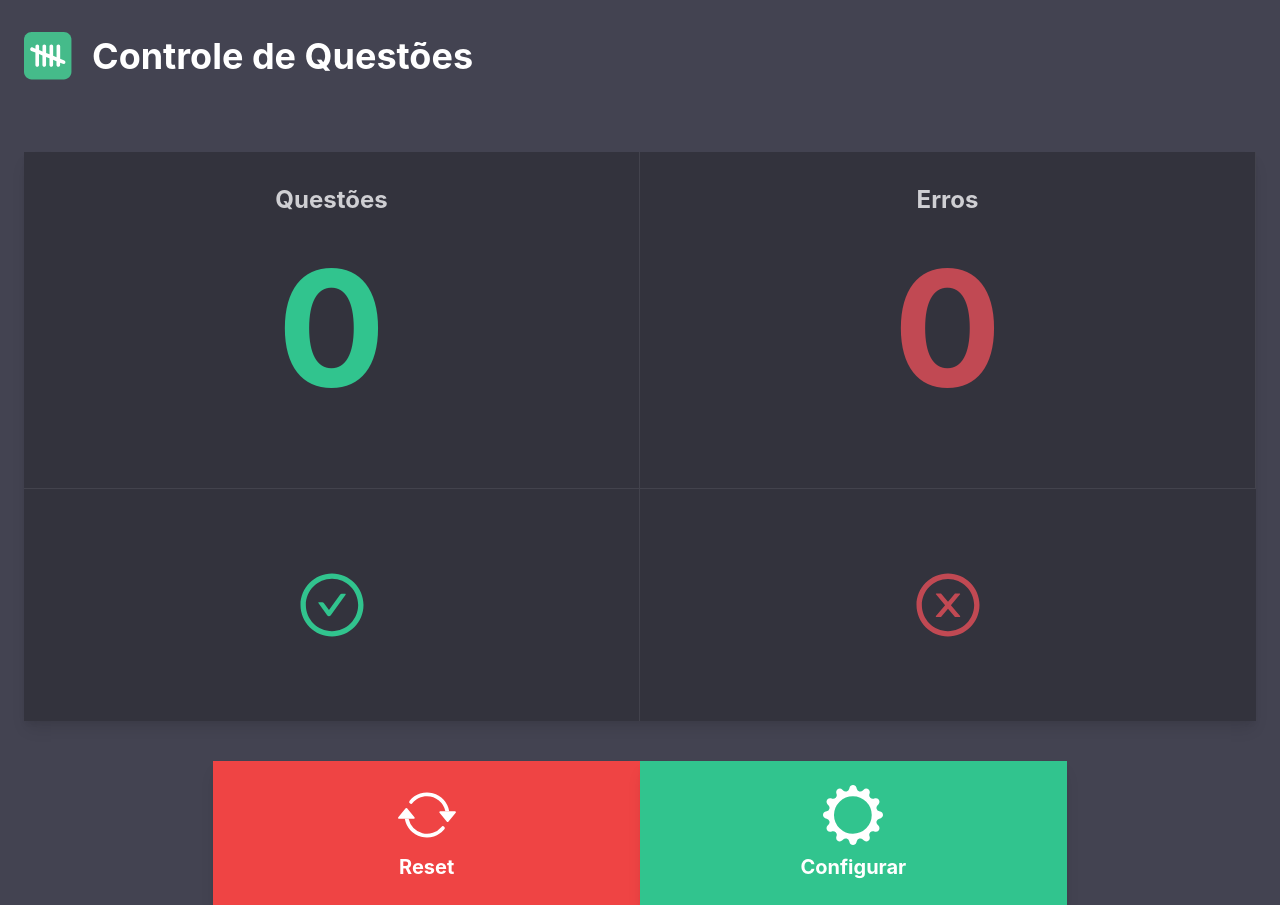
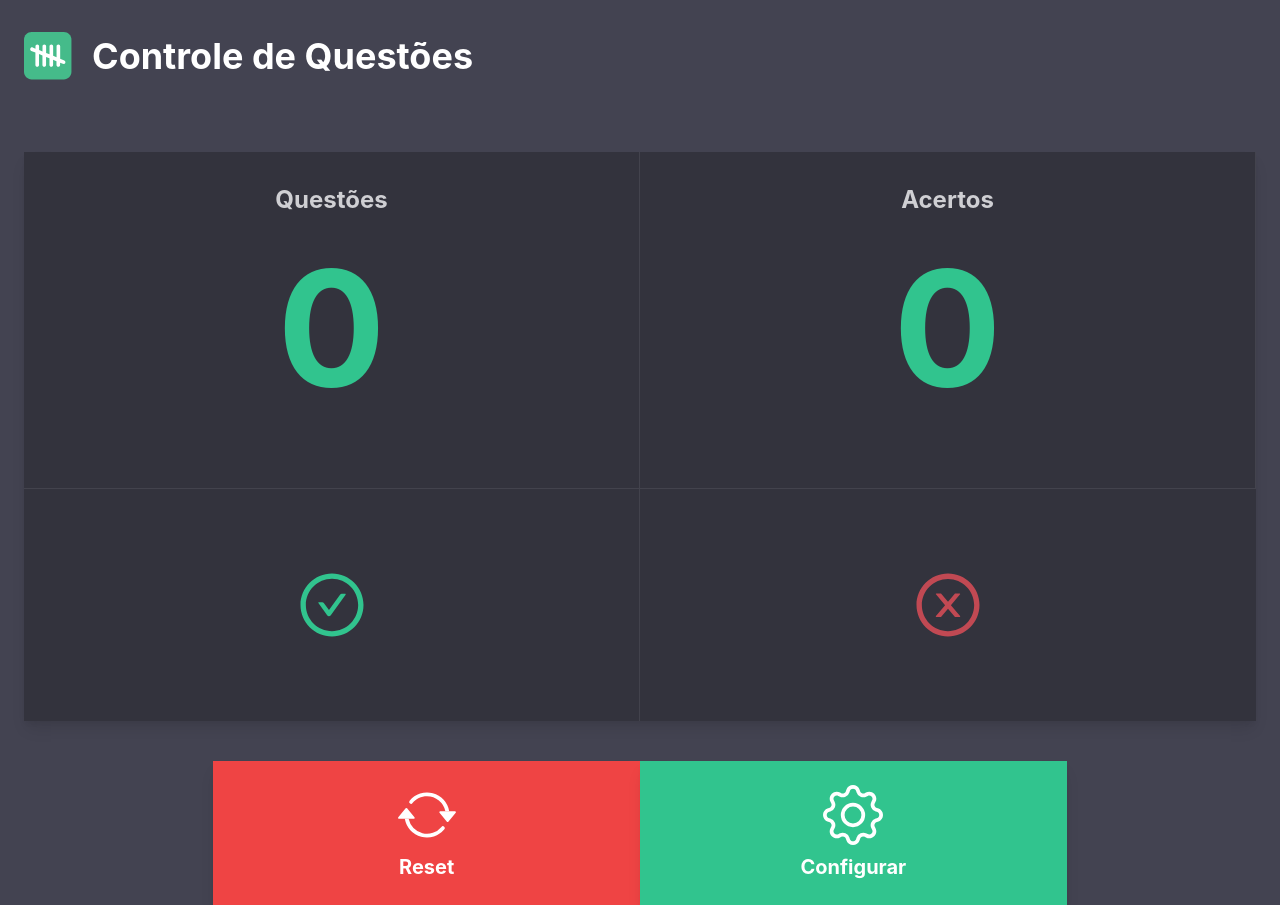
Before and after one commit to bresends/nextjs_control_exercices, a Next.js app: page / in a window 1280 px wide. Built offline with nearby package versions, Linux system fonts and the light colour scheme.

Commit message:
Feat: Toggle settings Implemented

```diff
--- a/components/CardHolder.tsx
+++ b/components/CardHolder.tsx
@@ -3,23 +3,30 @@ import { QuestionProps } from '../types/QuestionProps';
 import ErrorCard from './ErrorCard';
 import QuestionCard from './QuestionCard';
 import RightButton from './RightButton';
+import RightCard from './RightCard';
 import WrongButton from './WrongButton';
 
 export interface CardHolderProps extends QuestionProps {
     setTotals: Dispatch<React.SetStateAction<number>>;
     setWrongs: Dispatch<React.SetStateAction<number>>;
+    toggle?: boolean;
 }
 
 const CardHolder = (props: CardHolderProps) => {
-
     return (
         <div className="bg-darkIndigo shadow-card mt-10 mx-6 flex flex-col md:grid md:grid-cols-2">
-            <QuestionCard total={props.total} />
-            <ErrorCard total={props.total} wrong={props.wrong} />
+            <QuestionCard total={props.total} wrong={props.wrong} />
+            {props.toggle ? (
+                <ErrorCard wrong={props.wrong} total={props.total} />
+            ) : (
+                <RightCard total={props.total} wrong={props.wrong} />
+            )}
+
             <RightButton
                 total={props.total}
                 setTotals={props.setTotals}
                 setWrongs={props.setWrongs}
+                wrong={props.wrong}
             />
             <WrongButton
                 total={props.total}
--- a/components/Head.tsx
+++ b/components/Head.tsx
@@ -3,7 +3,9 @@ import Head from 'next/head';
 import { QuestionProps } from '../types/QuestionProps';
 
 const HeadComponent = (props: QuestionProps) => {
-    const headTitle = `Controle de Exercícios (${props.total}/${props.wrong})`;
+    const headTitle = `Controle de Exercícios (${props.total}/${
+        props.total - props.wrong
+    })`;
     return (
         <Head>
             <title>{headTitle}</title>
--- a/components/Options.tsx
+++ b/components/Options.tsx
@@ -3,16 +3,30 @@ import Reset from './Reset';
 import Settings from './Settings';
 import { QuestionProps } from '../types/QuestionProps';
 
-export interface CardHolderProps extends QuestionProps {
+export interface OptionsProps extends QuestionProps {
     setTotals: Dispatch<React.SetStateAction<number>>;
     setWrongs: Dispatch<React.SetStateAction<number>>;
+    setToggle: Dispatch<React.SetStateAction<boolean>>;
+    toggle?: boolean;
 }
 
-const Options = (props: CardHolderProps) => {
+const Options = (props: OptionsProps) => {
     return (
         <div className="flex justify-center mt-10 ">
-            <Reset setTotals={props.setTotals} setWrongs={props.setWrongs} />
-            <Settings setTotals={props.setTotals} setWrongs={props.setWrongs} />
+            <Reset
+                setTotals={props.setTotals}
+                setWrongs={props.setWrongs}
+                total={props.total}
+                wrong={props.wrong}
+            />
+            <Settings
+                setTotals={props.setTotals}
+                setWrongs={props.setWrongs}
+                total={props.total}
+                wrong={props.wrong}
+                toggle={props.toggle}
+                setToggle={props.setToggle}
+            />
         </div>
     );
 };
--- /dev/null
+++ b/components/RightCard.tsx
@@ -0,0 +1,15 @@
+import React from 'react';
+import { QuestionProps } from '../types/QuestionProps';
+
+const RightCard = (props: QuestionProps) => {
+    return (
+        <div className="text-lightGray select-none flex flex-col items-center font-bold border-b-[1px] border-lightGray/10 md:border-r-[1px] md:text-2xl">
+            <p className="py-6 md:py-8">Acertos</p>
+            <p className="text-rightGreen text-5xl font-bold pb-6 md:text-[160px] md:pb-12">
+                {props.total - props.wrong}
+            </p>
+        </div>
+    );
+};
+
+export default RightCard;
--- a/components/Settings.tsx
+++ b/components/Settings.tsx
@@ -1,16 +1,12 @@
 import { IconContext } from 'react-icons';
-import { BsGearWide } from 'react-icons/bs';
-import { CardHolderProps } from './CardHolder';
+import { BsGear } from 'react-icons/bs';
+import { OptionsProps } from './Options';
 
-const Settings = (props: CardHolderProps) => {
-    const changeToggle = () => {
-        console.log('Working');
-    };
-
+const Settings = (props: OptionsProps) => {
     return (
         <div
             className="group bg-rightGreen flex flex-col items-center w-1/3 p-6 shadow-card hover:bg-green-400 active:bg-green-500 transition ease-out duration-250"
-            onClick={changeToggle}
+            onClick={() => props.setToggle(!props.toggle)}
         >
             <IconContext.Provider
                 value={{
@@ -18,7 +14,7 @@ const Settings = (props: CardHolderProps) => {
                         'text-white text-4xl md:text-6xl cursor-pointer transform group-hover:scale-110 transition ease-out duration-250',
                 }}
             >
-                <BsGearWide />
+                <BsGear />
             </IconContext.Provider>
             <p className="text-white font-bold text-xl pt-2 select-none">
                 Configurar
--- a/pages/index.tsx
+++ b/pages/index.tsx
@@ -30,8 +30,16 @@ const Home: NextPage = () => {
                 wrong={wrong}
                 setTotals={setTotal}
                 setWrongs={setWrong}
+                toggle={toggle}
+                />
+            <Options
+                setTotals={setTotal}
+                setWrongs={setWrong}
+                total={total}
+                wrong={wrong}
+                toggle={toggle}
+                setToggle={setToggle}
             />
-            <Options setTotals={setTotal} setWrongs={setWrong} />
         </div>
     );
 };
--- a/types/QuestionProps.tsx
+++ b/types/QuestionProps.tsx
@@ -1,4 +1,4 @@
 export type QuestionProps = {
-    total?: number;
-    wrong?: number;
+    total: number;
+    wrong: number;
 };
```
